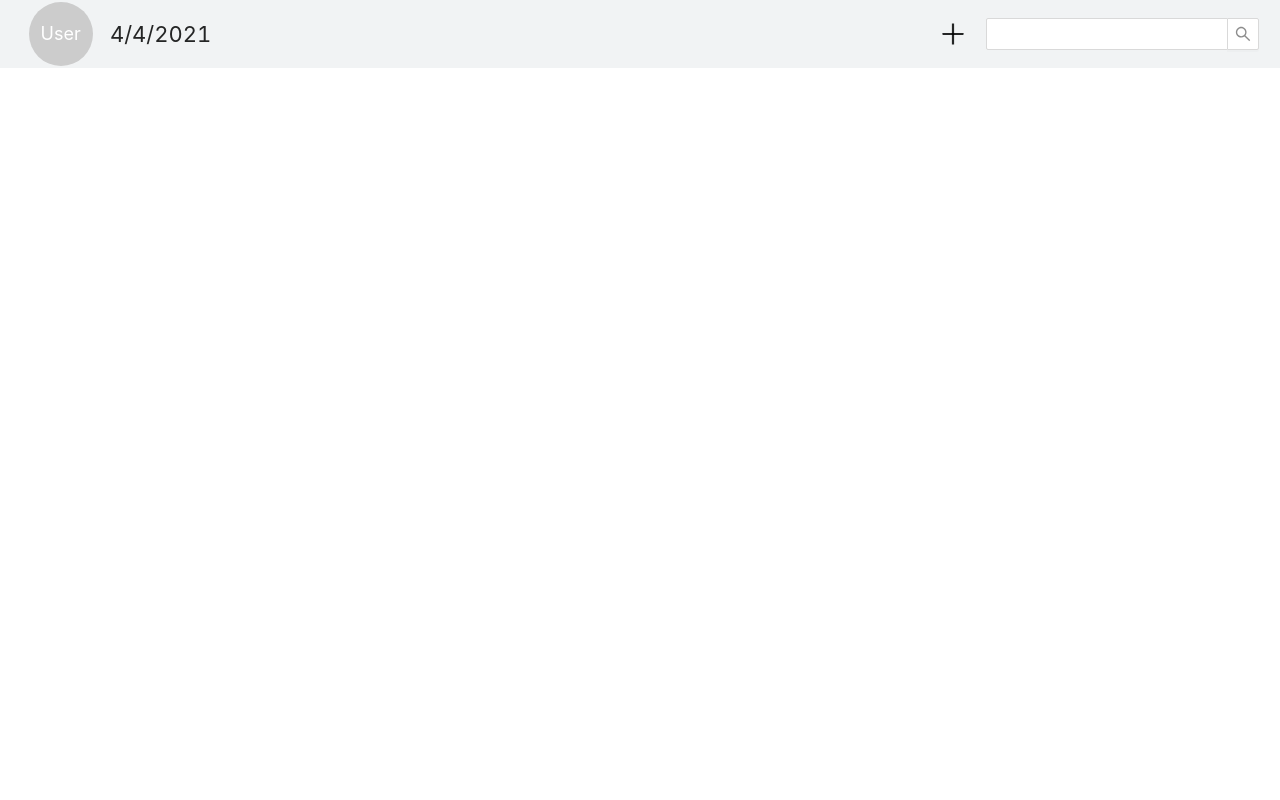
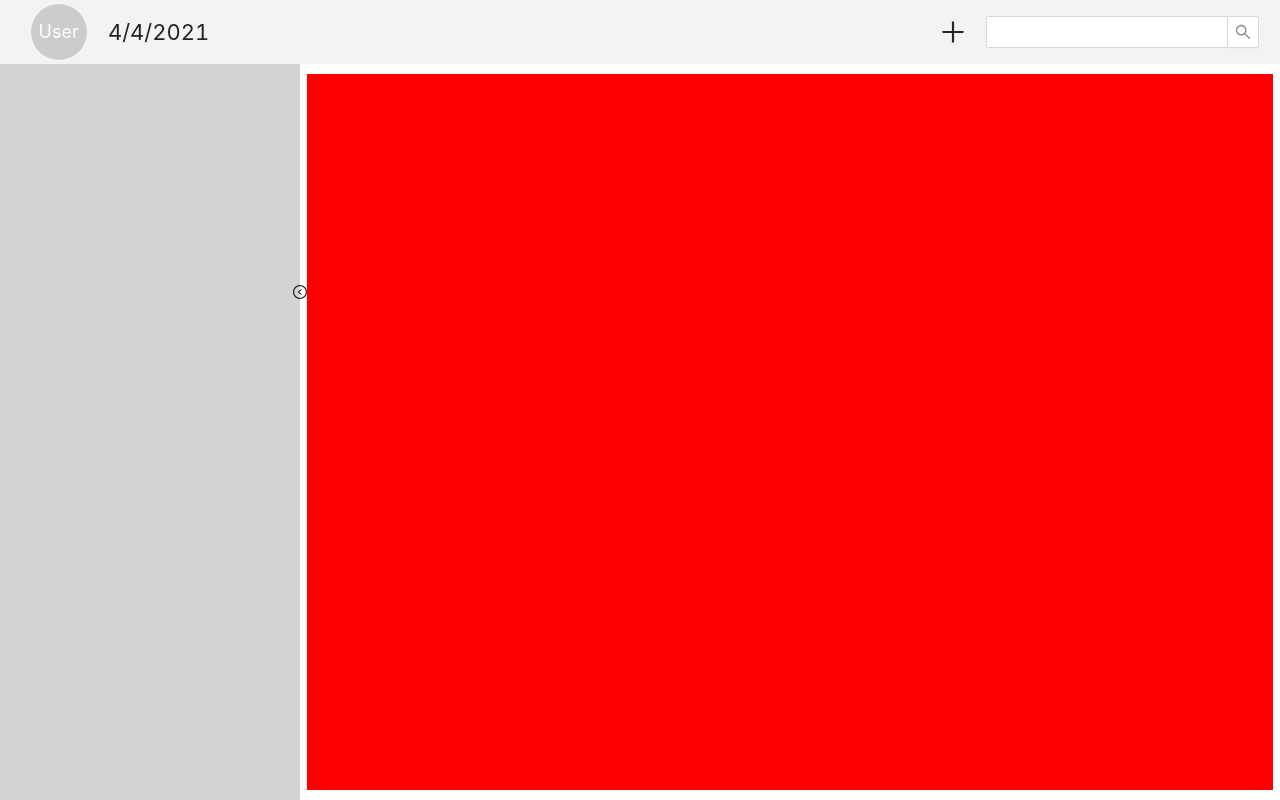
Before and after one commit to huqiyao/journal, a React (Create React App) app: page / in a window 1280 px wide. Built offline with nearby package versions, Linux system fonts and the light colour scheme.

Commit message:
add body structure

```diff
--- a/src/App.css
+++ b/src/App.css
@@ -1,8 +1,11 @@
 .App {
   text-align: center;
+  display: flex;
+  flex-direction:column;
+  height: 100%;
 }
 
-.App-logo {
+/* .App-logo {
   height: 40vmin;
   pointer-events: none;
 }
@@ -11,22 +14,30 @@
   .App-logo {
     animation: App-logo-spin infinite 20s linear;
   }
-}
+} */
 
 .App-header {
   /* background-color: #282c34; */
   background-color: #F1F3F4;
-  max-height: 100vh;
+  /* max-height: 100vh; */
+  height: 64px;
   display: flex;
   /* flex-direction: column; */
   align-items:center;
   justify-content:space-between;
-  padding: 2px 20px;
+  padding: 0 20px;
   font-size: calc(10px + 2vmin);
   /* color: white; */
 }
 
-.App-link {
+.App-body{
+  flex: 1;
+  background-color: pink;
+  display: flex;
+  justify-content: space-between;
+}
+
+/* .App-link {
   color: #61dafb;
 }
 
@@ -37,4 +48,4 @@
   to {
     transform: rotate(360deg);
   }
-}
+} */
--- a/src/App.tsx
+++ b/src/App.tsx
@@ -1,26 +1,19 @@
-import logo from './logo.svg';
 import './App.css';
-import Header from "./Components/Header";
+import Header from './Components/Header';
+import Catalog from './Components/Catalog';
+import Content from './Components/Content';
 import 'antd/dist/antd.css';
 
 function App() {
   return (
     <div className="App">
-      <header className="App-header">
+      <div className="App-header">
         <Header></Header>
-        {/* <img src={logo} className="App-logo" alt="logo" />
-        <p>
-          Edit <code>src/App.js</code> and save to reload.
-        </p>
-        <a
-          className="App-link"
-          href="https://reactjs.org"
-          target="_blank"
-          rel="noopener noreferrer"
-        >
-          Learn React
-        </a> */}
-      </header>
+      </div>
+      <div className="App-body">
+        <Catalog></Catalog>
+        <Content></Content>
+      </div>
     </div>
   );
 }
--- /dev/null
+++ b/src/Components/Catalog/index.tsx
@@ -0,0 +1,40 @@
+import React, { useState } from 'react';
+import styled from 'styled-components';
+import { LeftCircleOutlined, RightCircleOutlined } from '@ant-design/icons';
+
+const Catalog: React.FC<{}> = ({}) => {
+  const [visible, setVisible] = useState(true);
+  const [margin, setMargin] = useState('0px');
+  const Aside = styled('aside')`
+    position: relative;
+    left: 0;
+    width: 300px;
+    height: 100%;
+    margin-left:${margin};
+    display: block;
+    background: lightgray;
+  `;
+  return (
+    <Aside>
+      {visible ? (
+        <LeftCircleOutlined
+          style={{ position: 'absolute',right:'-7px',top:'30%' }}
+          onClick={() => {
+            setVisible(false);
+            setMargin('-300px');
+          }}
+        ></LeftCircleOutlined>
+      ) : (
+        <RightCircleOutlined
+          style={{ position: 'absolute',right:'-14px',top:'30%' }}
+          onClick={() => {
+            setVisible(true);
+            setMargin('0px');
+          }}
+        ></RightCircleOutlined>
+      )}
+    </Aside>
+  );
+};
+
+export default Catalog;
--- /dev/null
+++ b/src/Components/Content/index.tsx
@@ -0,0 +1,17 @@
+import React from 'react';
+import styled from 'styled-components';
+const Section = styled('section')`
+  padding: 10px 7px;
+  background: white;
+  flex: 1;
+`;
+
+const Content: React.FC<{}> = ({}) => {
+  return (
+    <Section>
+      <div style={{ height: '100%', width: 'auto', background: 'red' }}></div>
+    </Section>
+  );
+};
+
+export default Content;
--- a/src/Components/Header/avatar.tsx
+++ b/src/Components/Header/avatar.tsx
@@ -2,7 +2,7 @@ import React from 'react';
 import { Avatar as AntdAvatar } from 'antd';
 
 const Avatar: React.FC<{}> = ({ }) => {
-  return <AntdAvatar size={64} shape='circle'>User</AntdAvatar>
+  return <AntdAvatar size={56} shape='circle'>User</AntdAvatar>
 }
 
 export default Avatar;
--- a/src/index.css
+++ b/src/index.css
@@ -7,6 +7,10 @@ body {
   -moz-osx-font-smoothing: grayscale;
 }
 
+#root{
+  height: 100%;
+}
+
 code {
   font-family: source-code-pro, Menlo, Monaco, Consolas, 'Courier New',
     monospace;
```
